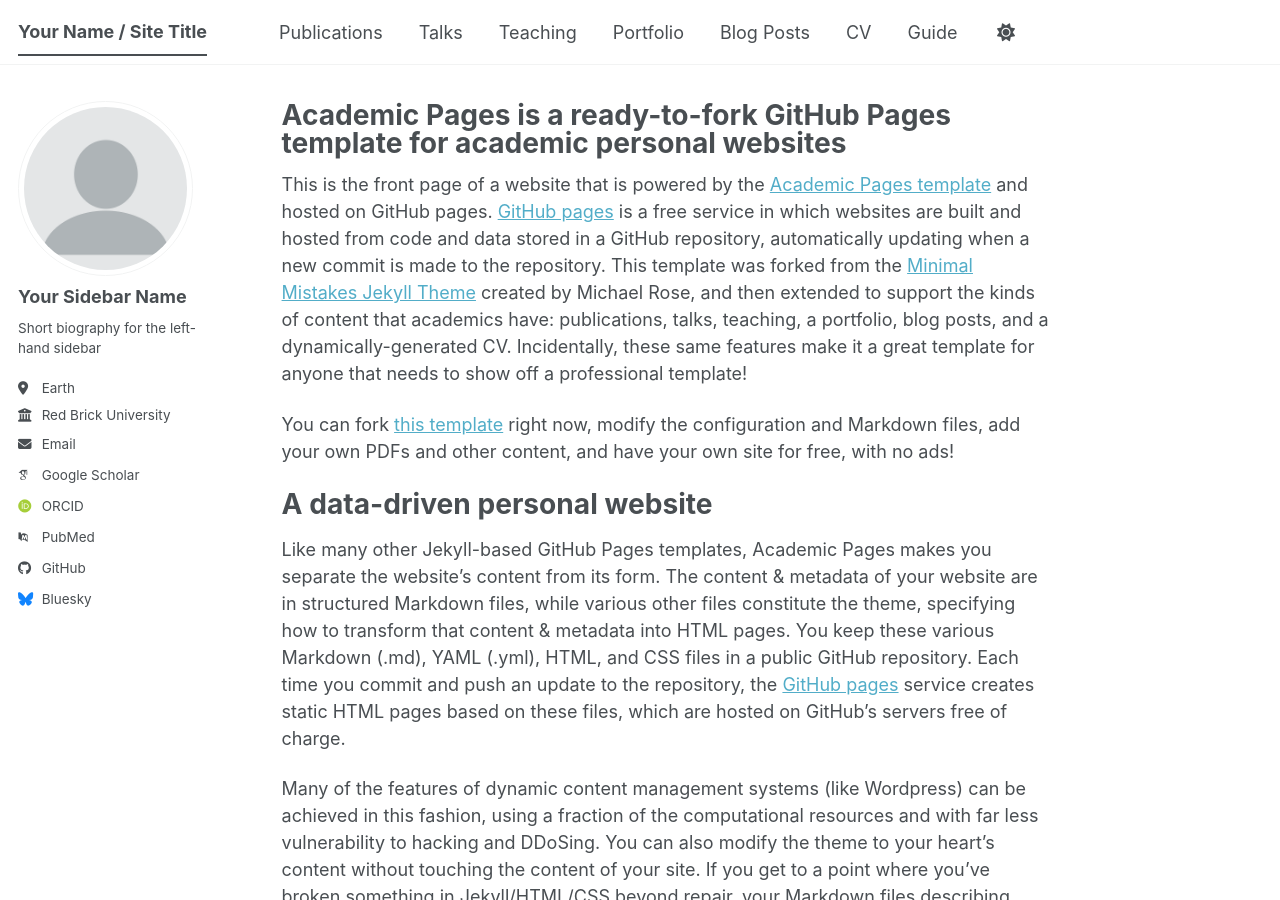
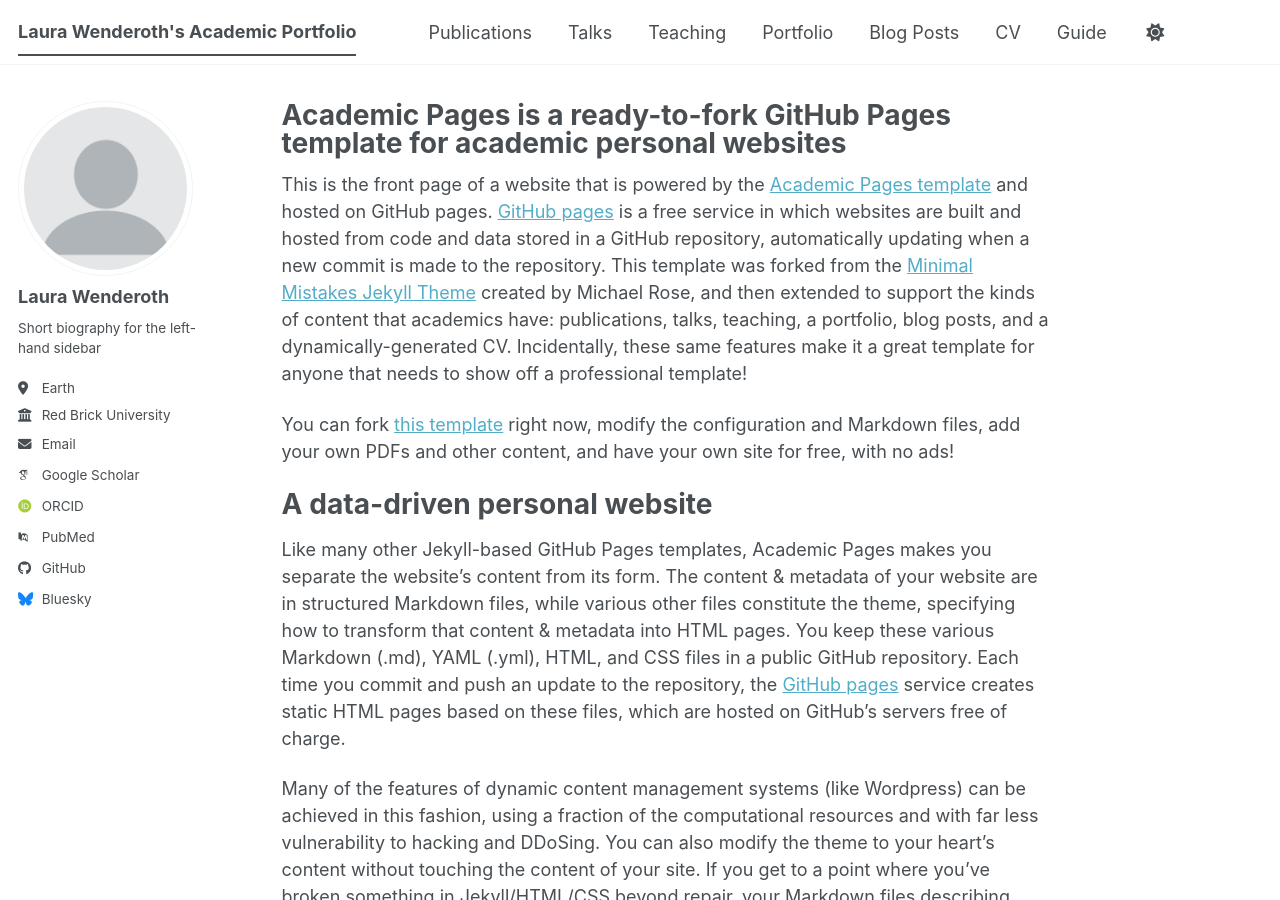
Before and after one commit to LauraWenderoth/laurawenderoth.github.io, a Jekyll site: the page built from _pages/about.md, in a window 1280 px wide and 900 px high. Built offline with Jekyll 4.4.1, drawn with Linux system fonts in a browser that asks for light colours; some web fonts are replaced; a script bundle is joined from its source files by our own code; library files that are not in the unit come from our copies.

Commit message:
Update site title and author name in configuration files

```diff
--- a/_config.yml
+++ b/_config.yml
@@ -9,7 +9,7 @@
 # Basic Site Settings
 locale                   : "en-US"
 site_theme               : "default" # The available themes options are "default", "air", "sunrise", "mint", "dirt" and "contrast"
-title                    : "Your Name / Site Title"
+title                    : "Laura Wenderoth's Academic Portfolio" # Update this with the title of your site
 title_separator          : "-"
 name                     : &name "Your Name"
 description              : &description "Your Name's academic portfolio"   # Update this with a general description of your site, this is the default if not overridden by a page
@@ -24,7 +24,7 @@
 author:
   # Biographic information
   avatar           : "profile.png"
-  name             : "Your Sidebar Name"
+  name             : "Laura Wenderoth"
   pronouns         : # example: "she/her"
   bio              : "Short biography for the left-hand sidebar"
   location         : "Earth"
```
